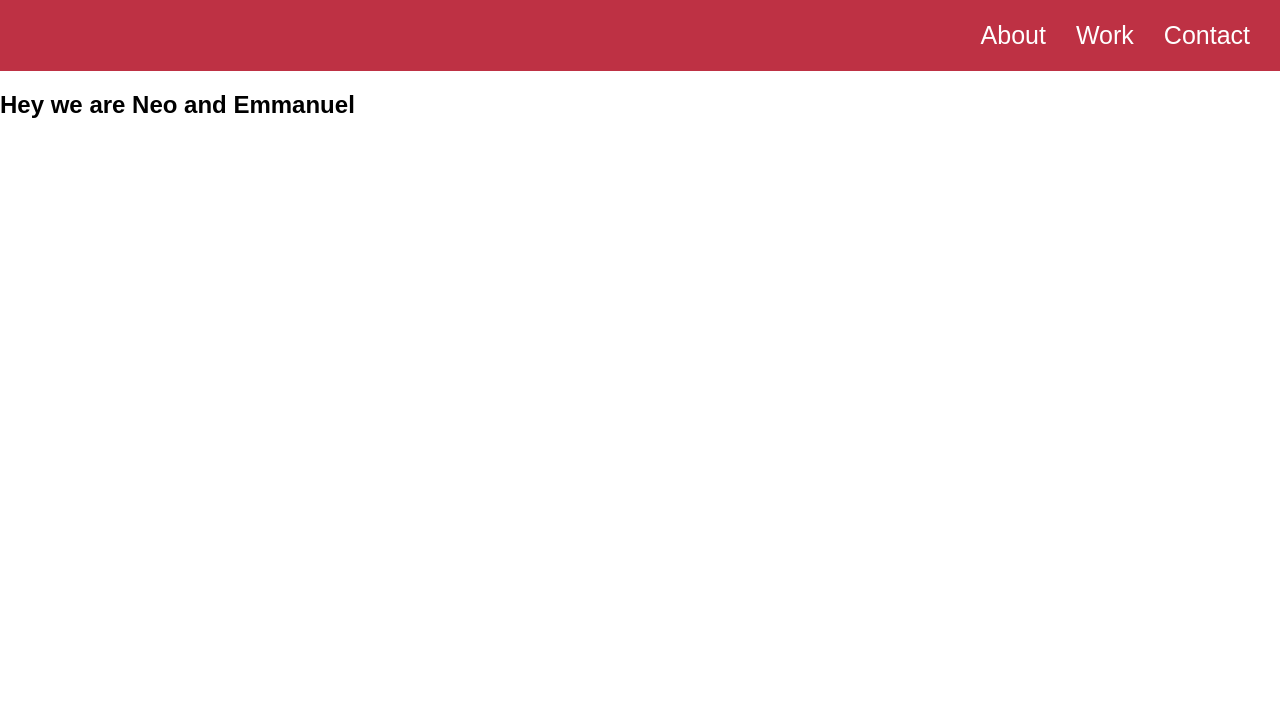
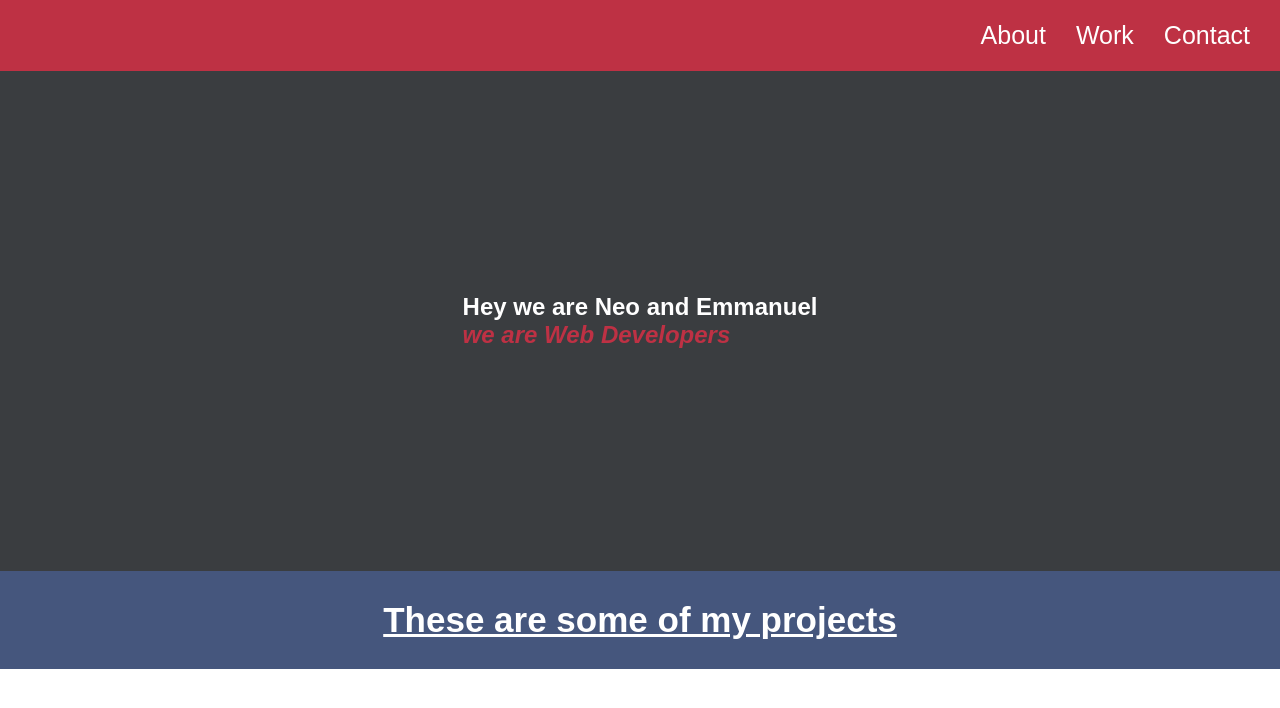
Before and after one commit to snare0625/Emmanuel-and-Neo, a plain HTML site: page index.html in a window 1280 px wide. Drawn offline with Linux system fonts and the light colour scheme.

Commit message:
added title-section

```diff
--- a/index.html
+++ b/index.html
@@ -19,9 +19,10 @@
         </ul>
     </nav>
     <section id="welcome-section">
-        <h1>Hey we are Neo and Emmanuel</h1>
+        <h1>Hey we are Neo and Emmanuel <br><span>we are Web Developers</span></h1>
     </section>
     <section id="projects">
+        <h2 id="descriptor">These are some of my projects</h2>
         <a href="" id="profile-link" target="_blank"></a>
         <div class="project-tile">
 
--- a/style.css
+++ b/style.css
@@ -26,3 +26,29 @@ nav ul a {
     text-decoration: none;
     font-size: 25px;
 }
+
+#welcome-section {
+    background-color: #3a3d40;
+    color: white;
+    height: 500px;
+    display: flex;
+    justify-content: center;
+    align-items: center;
+}
+
+span {
+    font-style: italic;
+    color: #be3144;
+}
+
+#projects {
+    background-color: #45567d;;
+}
+
+#descriptor {
+    text-decoration: underline;
+    color: white;
+    display: flex;
+    justify-content: center;
+    font-size: 35px;
+}
```
